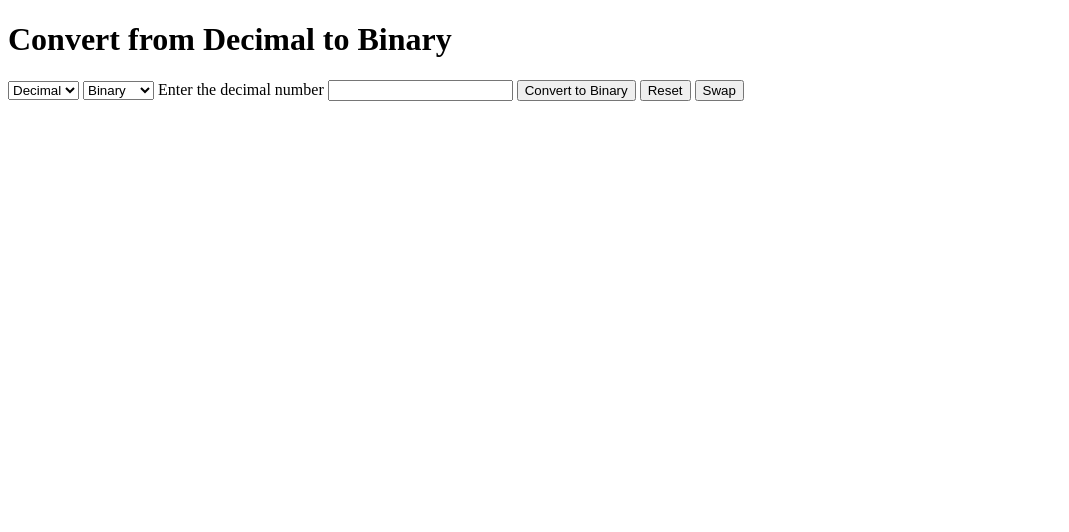
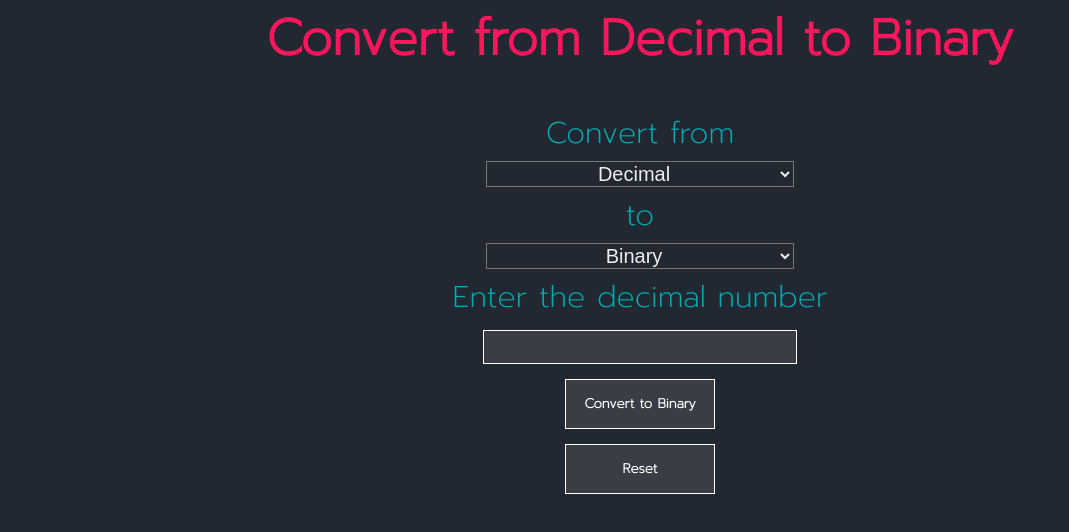
Before and after one commit to Rasluka/Multiple-Converter, a plain HTML site: page index.html in a window 1280 px wide. Shown: the whole page, without its empty margins (0-1069 px from the left). Drawn offline with Linux system fonts and the light colour scheme.

Commit message:
Adding the style

```diff
--- a/css/style.css
+++ b/css/style.css
@@ -0,0 +1,78 @@
+body {
+    margin: 0;
+    background-color: #222831;
+    font-family: 'Prompt', sans-serif;
+}
+
+.convertionArea {
+    width: 80%;
+    margin: 0 auto 0 auto;
+    display: block;
+}
+
+#covertTitle {
+    margin-top: 0;
+    text-align: center;
+    font-size: 50px;
+    color: #FF165D;
+}
+
+.optionsArea{
+    border: #FF165D 1px solid;
+}
+
+.unitOptions {
+    font-size: 20px;
+    text-align: center;
+    color: #EEEEEE;
+    background-color: #222831;
+    width: 30%;
+    display: block;
+    margin: 0 auto;
+}
+
+.subTitleTxt{
+    display: block;
+    text-align: center;
+    color: #00ADB5;
+    font-size: 30px;
+    margin-bottom: 5px;
+    margin-top: 5px;
+}
+
+#inputValueTxt {
+    display: block;
+    width: 30%;
+    height: 30px;
+    margin: 10px auto;
+    background-color: #393E46;
+    border: 1px solid white;
+    color: white;
+    font-family: 'Prompt', sans-serif;
+    text-align: center;
+    font-size: 20px;
+}
+
+.btt {
+    display: block;
+    margin: 15px auto;
+    width: 150px;
+    height: 50px;
+    font-family: 'Prompt', sans-serif;
+    font-weight: bold;
+    background-color: #393E46;
+    color: white;
+    border: white 1px solid;
+}
+
+.btt:active{
+    color: #FF165D;
+}
+
+#result{
+    margin-top: 20px;
+    color: white;
+    text-align: center;
+    font-size: 20px;
+    background-color: #393E46;
+}
--- a/index.html
+++ b/index.html
@@ -6,30 +6,37 @@
     <meta name="viewport" content="width=device-width, initial-scale=1.0">
     <title>Convert Me</title>
 
+
+    <link rel="preconnect" href="https://fonts.googleapis.com">
+    <link rel="preconnect" href="https://fonts.gstatic.com" crossorigin>
+    <link href="https://fonts.googleapis.com/css2?family=Prompt:wght@200&display=swap" rel="stylesheet">
     <link rel="stylesheet" href="/css/style.css">
 </head>
 <body>
 
 
-    <div>
+    <div class="convertionArea">
         <h1 id="covertTitle">Convert from Decimal to Binary</h1>
 
-        <select id="unitOne">
+        <label class="subTitleTxt">Convert from</label>
+        <select class="unitOptions" id="unitOne">
             <option value="Decimal">Decimal</option>
             <option value="Binary">Binary</option>
         </select>
 
-        <select id="unitTwo">
+        <label class="subTitleTxt">to</label>
+
+        <select class="unitOptions" id="unitTwo">
             <option value="Binary">Binary</option>
             <option value="Decimal">Decimal</option>
         </select>
 
-        <label id="askInputTitle">Enter the decimal number</label>
+        <label class="subTitleTxt" id="askInputTitle">Enter the decimal number</label>
         <input type="text" id="inputValueTxt">
 
-        <button id="convertBtt">Convert to Binary</button>
-        <button id="resetBtt">Reset</button>
-        <button id="swapBtt">Swap</button>
+        <button class="btt" id="convertBtt">Convert to Binary</button>
+        <button class="btt" id="resetBtt">Reset</button>
+        <!-- <button class="btt" id="swapBtt">Swap</button> -->
 
         <p id="result"></p>
     </div>
--- a/script/script.js
+++ b/script/script.js
@@ -9,6 +9,8 @@ const swapBtt = document.getElementById('swapBtt');
 const uOneSel = document.getElementById('unitOne');
 const uTwoSel = document.getElementById('unitTwo');
 const askInputTxt = document.getElementById('askInputTitle');
+
+// Adding all the event listener for each button
 
 convertBtt.addEventListener('click', function(){
 
@@ -26,23 +28,31 @@ convertBtt.addEventListener('click', function(){
 })
 
 resetBtt.addEventListener('click', function(){
-    decNumberTxt.value = '';
+    uOneSel.value = 'Decimal';
+    uTwoSel.value = 'Binary';
+    inputValueTxt.value = '';
+    resultTxt.innerText = '';
 })
 
 uOneSel.addEventListener('change', function(){
+    console.log(uTwoSel.options)
     convertTitle.innerText = 'Convert from ' + uOneSel.value + ' to ' + uTwoSel.value;
     askInputTxt.innerText = 'Enter the ' + uOneSel.value + ' value:'
+    doesItMakeSense();
 })
 
 uTwoSel.addEventListener('change', function(){
     convertTitle.innerText = 'Convert from ' + uOneSel.value + ' to ' + uTwoSel.value;
     convertBtt.innerText = 'Convert to ' + uTwoSel.value;
+    doesItMakeSense();
 })
+
 
 
 // Decimal to Binary function:
 function decToBin(decNumber){
     var binNumberStr = '';
+    var originalNumber = decNumber;
 
     while ((decNumber / 2 )  >= 1) {
 
@@ -65,7 +75,7 @@ function decToBin(decNumber){
         }
     }
 
-    return 'The result is ' + binNumberStr.split("").reverse().join("");
+    return originalNumber + ' converted to binary is ' + binNumberStr.split("").reverse().join("");
 }
 
 // Binary to Decimal funciton:
@@ -78,5 +88,21 @@ function binToDec(binNumber){
         decimalNumber += binSplitted[i] * (2 ** (binLenght - i));
     }
 
-    return 'The final result is: ' + decimalNumber;
+    return binNumber + 'converted to decimal is ' + decimalNumber;
 }
+
+// To check if the same unit option have selected
+function doesItMakeSense(){
+    if(uOneSel.value == uTwoSel.value){
+        convertTitle.innerText += '?';
+        resultTxt.innerText = 'Doesn\'t make any sense, does it?'
+        convertBtt.disabled = true;
+
+        setTimeout(function(){resultTxt.innerText = '';}, 4000)
+
+
+    }
+    else{
+        convertBtt.disabled = false;
+    }
+}
```
